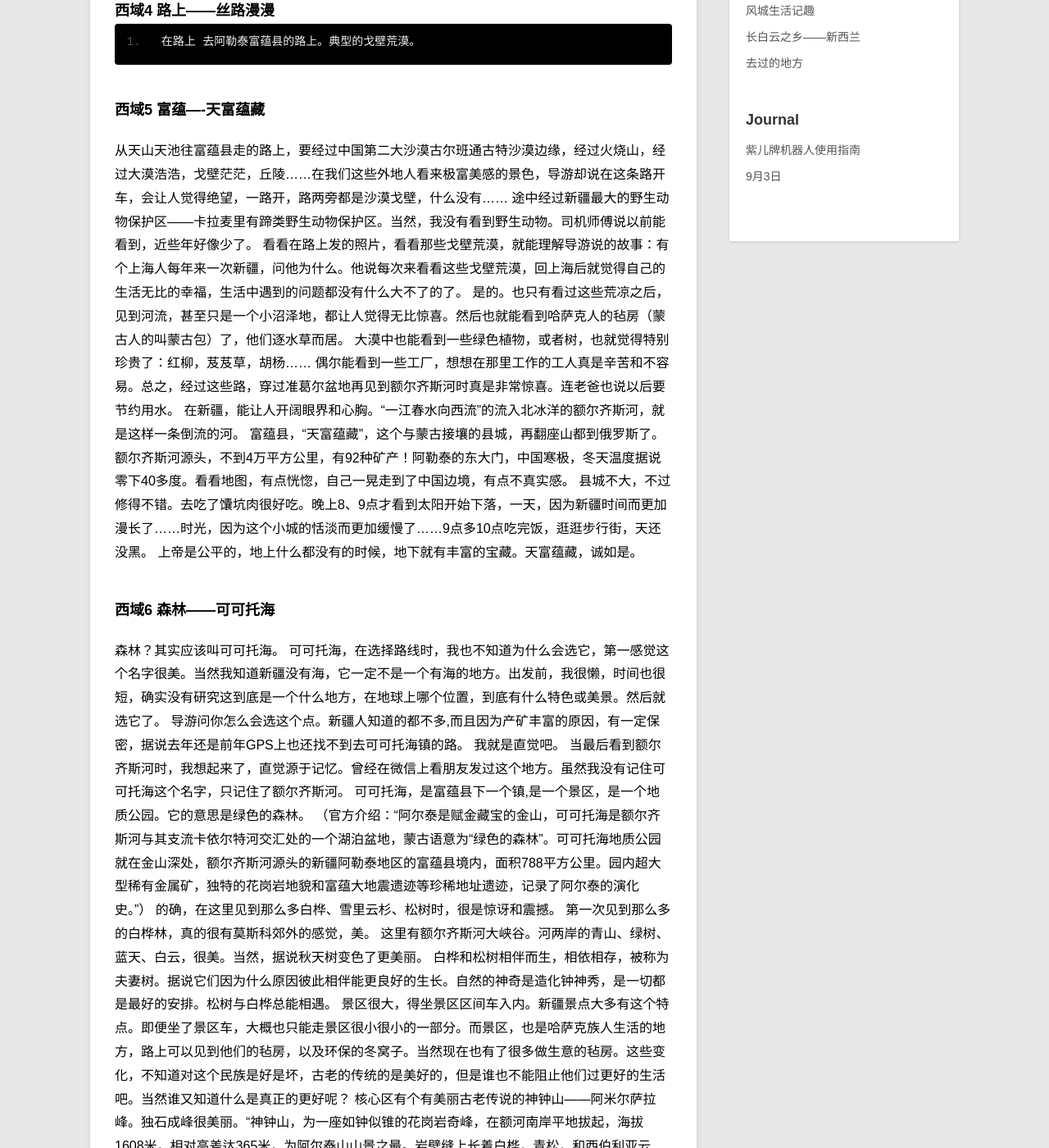
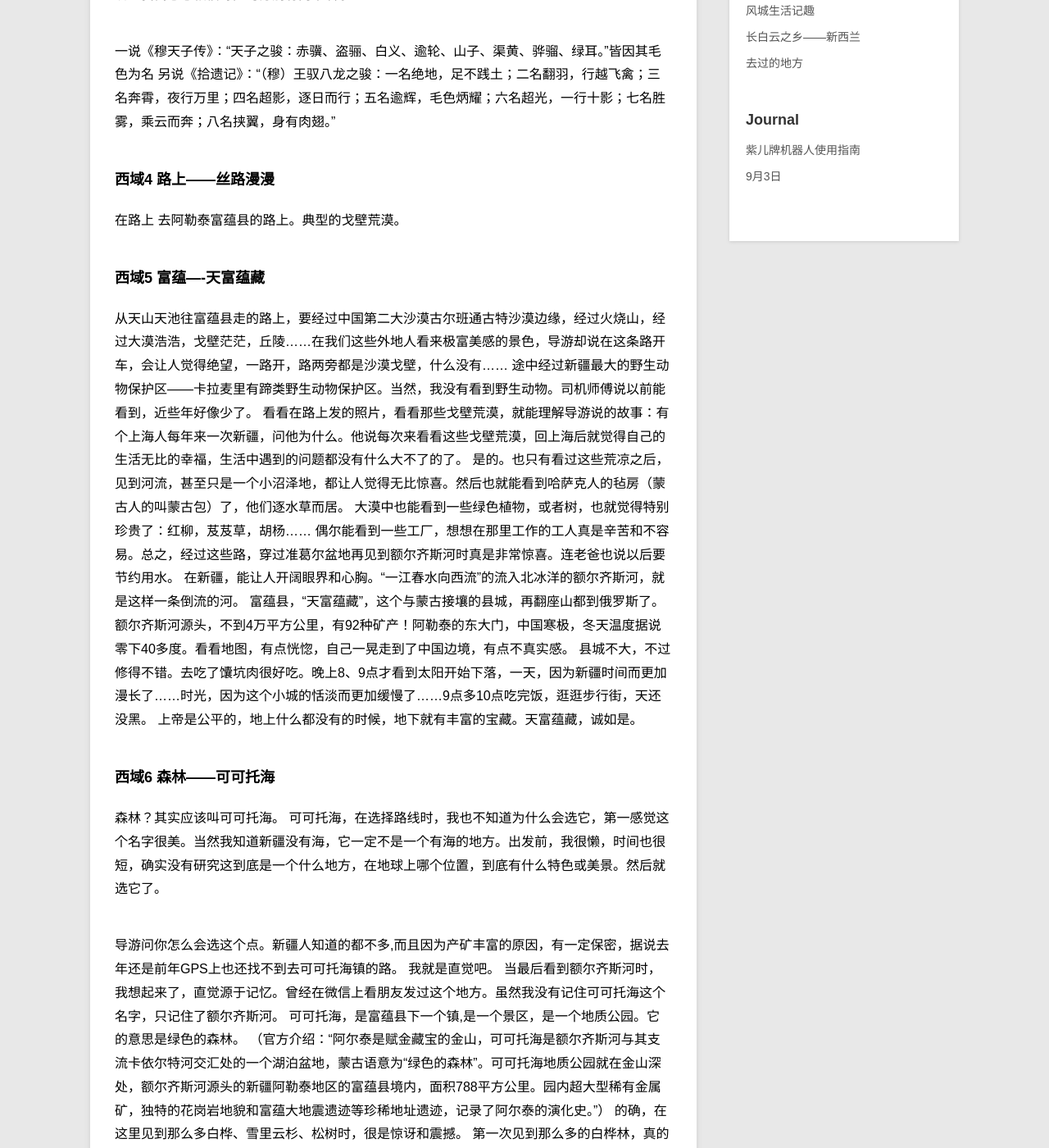
Before and after one commit to violettianjie/violettianjie.github.io, a Jekyll site: the page built from _posts/travel/2022-07-06-xiyu.md, in a window 1280 px wide and 1400 px high, scrolled down 3654 px. Shown: the whole window at 82% size. Built offline with Jekyll 4.4.1, drawn with Linux system fonts in a browser that asks for light colours; some of the changed text lies outside the part shown.

Commit message:
Update 2022-07-06-xiyu.md

```diff
--- a/_posts/travel/2022-07-06-xiyu.md
+++ b/_posts/travel/2022-07-06-xiyu.md
@@ -10,37 +10,37 @@ category: travel
 全文2万8千字，为2014年新疆行游记散记。以下，enjoy。
 
 ### 目录
-西域（序）---明月天山
-西域 1 缘起----九载轮回
-西域2 乌市----白纸狂歌
-西域3 瑶池---奈何情深
-西域4 路上——丝路漫漫
-西域5 富蕴----天富蕴藏
-西域6 森林——可可托海
-西域7 珍珠——可可苏里
-西域8 矿坑——国之瑰宝
-西域9 学习——他山之石
-西域10 路上——驿路狂歌
-西域11 窗外——风景如画
-西域12 桃源——东方瑞士
-西域13 向阳——拥抱太阳
-西域14 雅丹——陡峭山丘
-西域15 泪滴——赛里木湖
-西域16 果子沟——童年课本
-西域17 伊宁——塞外江南
-西域18 绿紫——等待爱情
-西域19 天鹰——河谷草原
-西域20 乌孙——解忧公主
-西域21 草原——日月同辉
-西域22 天堂——空中草原
-西域23 路上——天山怀抱
-西域24 关山月——纵马天山
-西域25 风萧萧——蒙古草原
-西域26 和静——东归故里
-西域27 楼兰——大漠孤烟
-西域28 重游——吐鲁番
-西域29 他日重逢 何以贺你
-西域30 环境保护的题外话
+-西域（序）---明月天山
+-西域 1 缘起----九载轮回
+-西域2 乌市----白纸狂歌
+-西域3 瑶池---奈何情深
+-西域4 路上——丝路漫漫
+-西域5 富蕴----天富蕴藏
+-西域6 森林——可可托海
+-西域7 珍珠——可可苏里
+-西域8 矿坑——国之瑰宝
+-西域9 学习——他山之石
+-西域10 路上——驿路狂歌
+-西域11 窗外——风景如画
+-西域12 桃源——东方瑞士
+-西域13 向阳——拥抱太阳
+-西域14 雅丹——陡峭山丘
+-西域15 泪滴——赛里木湖
+-西域16 果子沟——童年课本
+-西域17 伊宁——塞外江南
+-西域18 绿紫——等待爱情
+-西域19 天鹰——河谷草原
+-西域20 乌孙——解忧公主
+-西域21 草原——日月同辉
+-西域22 天堂——空中草原
+-西域23 路上——天山怀抱
+-西域24 关山月——纵马天山
+-西域25 风萧萧——蒙古草原
+-西域26 和静——东归故里
+-西域27 楼兰——大漠孤烟
+-西域28 重游——吐鲁番
+-西域29 他日重逢 何以贺你
+-西域30 环境保护的题外话
 
 ### 西域（序）---明月天山
 
@@ -75,11 +75,13 @@ category: travel
 
 登顶可一览乌市风光，比几年前我来时多了一个收门票的远眺楼景点。里面有些乌鲁木齐历史图片展，也可一看。
 
-山顶有林公则徐像，上书他的词“任狂歌，醉卧红山嘴，风动处，酒鳞起”。
+山顶有林公则徐像，上书他的词
+> 任狂歌，醉卧红山嘴，风动处，酒鳞起。
 
               金缕曲寄黄壶舟
+
 > 沦落谁知已？记相逢、一鞍风雪，题襟乌垒。同作羁臣犹间隔，斜月魄销千里。爱尺素、传来双鲤。为道玉壶春买尽，任狂歌、醉卧红山嘴。风劲处，酒鳞起。
-  乌丝阑写清词美。看千行，珠玑流转，光盈蛮纸。苏氏才吟残腊句，瞬见绿阴如水。春去也，人犹居此。褪尽生花江管脱，怕诗人，漫作云泥拟。
+> 乌丝阑写清词美。看千行，珠玑流转，光盈蛮纸。苏氏才吟残腊句，瞬见绿阴如水。春去也，人犹居此。褪尽生花江管脱，怕诗人，漫作云泥拟。
 
 林公，大概是清代新疆不得不提的人。他和左宗棠，后来我都屡次在旅游途中见到相关的介绍。当年被贬伊犁，林公兢兢业业，当好一方父母官，不论是惠远古城，还是林公井还是其他，都被当地人记着。也许这就是为官一任，造福百姓者，终究会活在历史中，百姓心中吧。
 而林与左宗棠之知遇，放到伊宁那篇写吧。左宗棠在获知林公逝世的当晚，写下一副长联：
@@ -95,8 +97,8 @@ category: travel
 天山天池，原名瑶池。后清都统明亮改为天池。二度重游，景色没有特别令我惊艳的。倒是导游介绍的西王母和周穆王的传说，让人浮想联翩。
 
            《瑶池》李商隐
-瑶池阿母绮窗开，黄竹歌舞动地来。
-八骏日行三万里，穆王何事不重来？
+>瑶池阿母绮窗开，黄竹歌舞动地来。
+>八骏日行三万里，穆王何事不重来？
 
 第一次见“八骏日行三万里，穆王何事不重来？” 这句，我脑子里第一反应是不在乎，不爱，所以不重来。这么简单的问题。后来看李商隐全诗，他却可能是在嘲笑仙人长生不老，凡人生死有命。
 这二人相见之事，的确在历史书中有记载，尤其《穆天子传》，他们离别之时的对话，甚是有意思。
@@ -117,7 +119,7 @@ category: travel
 
 ### 西域4 路上——丝路漫漫
 
-      在路上 去阿勒泰富蕴县的路上。典型的戈壁荒漠。
+在路上 去阿勒泰富蕴县的路上。典型的戈壁荒漠。
 
 ### 西域5 富蕴----天富蕴藏
 
@@ -137,6 +139,7 @@ category: travel
 
 森林？其实应该叫可可托海。
 可可托海，在选择路线时，我也不知道为什么会选它，第一感觉这个名字很美。当然我知道新疆没有海，它一定不是一个有海的地方。出发前，我很懒，时间也很短，确实没有研究这到底是一个什么地方，在地球上哪个位置，到底有什么特色或美景。然后就选它了。
+
 导游问你怎么会选这个点。新疆人知道的都不多,而且因为产矿丰富的原因，有一定保密，据说去年还是前年GPS上也还找不到去可可托海镇的路。
 我就是直觉吧。
 当最后看到额尔齐斯河时，我想起来了，直觉源于记忆。曾经在微信上看朋友发过这个地方。虽然我没有记住可可托海这个名字，只记住了额尔齐斯河。
@@ -197,9 +200,10 @@ category: travel
 虽然同是穆斯林，回族和维族，哈族等有很大差别，但在很多穆斯林基本原则上是相似的。
 途中我们也有经过一些穆斯林墓地，师傅开玩笑说，死了就是三尺，五尺白布一裹的事，穆斯林没有陪葬的习惯，所以也不存在盗墓。真正是生不带来，死不带去的。
 路上跑了1-2天，我就发现这个师傅阅历丰富。中间他给我看了几张他拍的照片，非常漂亮。我很惊讶，问他为什么对摄影也这么专业。他说也是跟一些客人学习的。其实他们司机最不喜欢带摄影团，因为起早摸黑太辛苦，多给钱都不愿意带摄影团。但有时候拒绝不了，也得带，他就看他们拍照，发现即便同样位置，同样角度，同样相机，那些摄影爱好者拍出来的照片都要好看很多，于是他便问，并一边学一些，这样下来也就有些进步了。
- 对于这种做自己并不喜欢的工作的时候，还能保持旺盛的学习的心态和精力的做法，我非常的佩服。就凭这点，我便想他应该是很不错的有能力的人。
- 后来路途中交流，发现果然。中国他几乎走遍了，海外在俄罗斯工作过多年，去过沙特，巴基斯坦，哈萨克斯坦等多个国家。工作经历也非常丰富。
- 真的，三人行必有我师。学习无止境。只要我们能有一颗谦卑的心，身边处处都有我们的老师。
+
+对于这种做自己并不喜欢的工作的时候，还能保持旺盛的学习的心态和精力的做法，我非常的佩服。就凭这点，我便想他应该是很不错的有能力的人。
+后来路途中交流，发现果然。中国他几乎走遍了，海外在俄罗斯工作过多年，去过沙特，巴基斯坦，哈萨克斯坦等多个国家。工作经历也非常丰富。
+真的，三人行必有我师。学习无止境。只要我们能有一颗谦卑的心，身边处处都有我们的老师。
 
 ### 西域10 路上——驿路狂歌
 
@@ -209,7 +213,7 @@ category: travel
 635是“引额济克、济乌”的拦河大坝所在的海拔高程，靠近农十师所在地北屯。
 额尔齐斯河（ErtixHe）发源于阿尔泰山南坡，自源头至国界全长546公里，流域面积5.7万平方公里，在哈巴河县流出国境，是我国唯一的流入北冰洋的河流（流入哈萨克斯坦斋桑湖、下游为俄罗斯境内的鄂毕河）。
 
- 额尔齐斯河年径流量119亿立方米，流出国外95.3-110亿立方米，河谷宽广，水势浩荡，河床中巨石重迭，银波翻腾，河谷次生林宛若一条绿色飘带，镶嵌在荒漠戈壁上。其中北屯河段的河谷次生林生长最为茂密，绵延成一片绿色海洋。
+额尔齐斯河年径流量119亿立方米，流出国外95.3-110亿立方米，河谷宽广，水势浩荡，河床中巨石重迭，银波翻腾，河谷次生林宛若一条绿色飘带，镶嵌在荒漠戈壁上。其中北屯河段的河谷次生林生长最为茂密，绵延成一片绿色海洋。
 
 ### 西域11 窗外——风景如画
 
@@ -311,7 +315,7 @@ category: travel
 
 ### 西域16  果子沟——童年课本
 
-       过了赛里木湖，去伊犁的路上会经过果子沟。我觉得这个名字好熟悉，后来终于想起来儿时语文课本中学过，文章和作者不记得了。后来旅游结束回家，百度，终于查到那篇文章是碧野的《天山景物记》，那篇文章给孩童时的我描绘了一个美丽的天山，于是一直在记忆深处。
+过了赛里木湖，去伊犁的路上会经过果子沟。我觉得这个名字好熟悉，后来终于想起来儿时语文课本中学过，文章和作者不记得了。后来旅游结束回家，百度，终于查到那篇文章是碧野的《天山景物记》，那篇文章给孩童时的我描绘了一个美丽的天山，于是一直在记忆深处。
 
 就在这种深山野谷的溪流边，往往有着果树夹岸的野果子沟。春天繁花开遍峡谷，秋天果实压满山腰。每当花红果熟，正是鸟雀野兽的乐园。这种野果子沟往往不为人们所发现。其中有这么一条野果子沟，沟里长满野苹果，连绵五百里。春天，五百里的苹果花开无人知，秋天，五百里成熟累累的苹果无人采。老苹果树雕枯了，更多的新苹果树茁长起来。多少年来，这条五百里长沟堆积了几丈厚的野苹果泥。
 开始在沟里开辟猪场，用野苹果来养育成群成群的乌克兰大白猪；而且有人已经开始计划在沟里建立酿酒厂，把野苹果酿造成大量芬芳的美酒，让这大自然的珍品化成人们的血液，增进人们的健康。
@@ -416,6 +420,7 @@ category: travel
 
 在伊犁那拉提草原听到解忧公主，乌孙国母的故事，多么美丽，听起来。
 旅行回来后翻阅汉书西域传的记载，有些感叹：
+
 1 和亲
 将保卫疆土的事寄托在牺牲女人的幸福婚姻上，多么不可靠。不靠男儿将士的强大，终究难以安宁。将军三箭定天山靠的还是武力吧。
 
```
